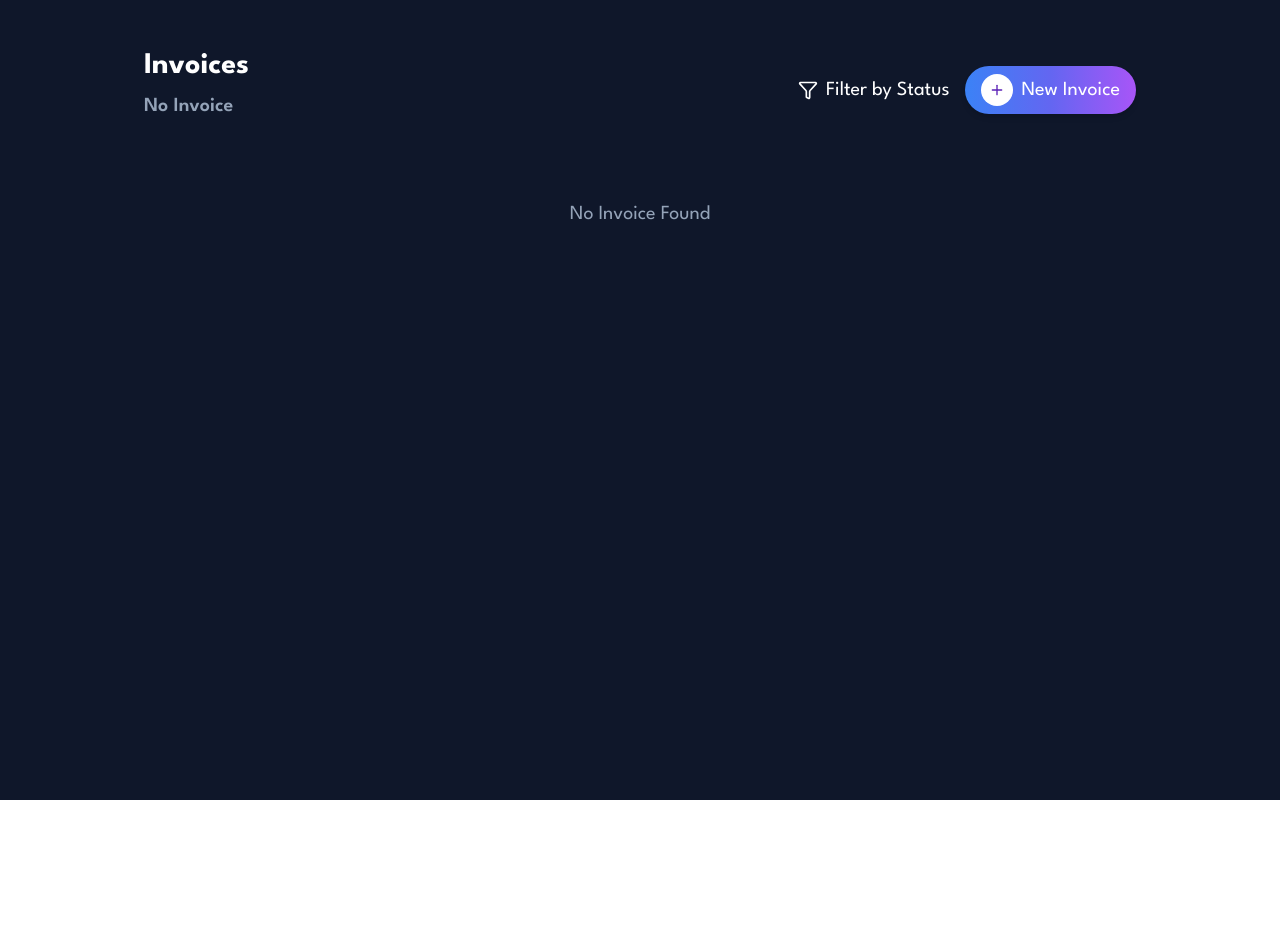
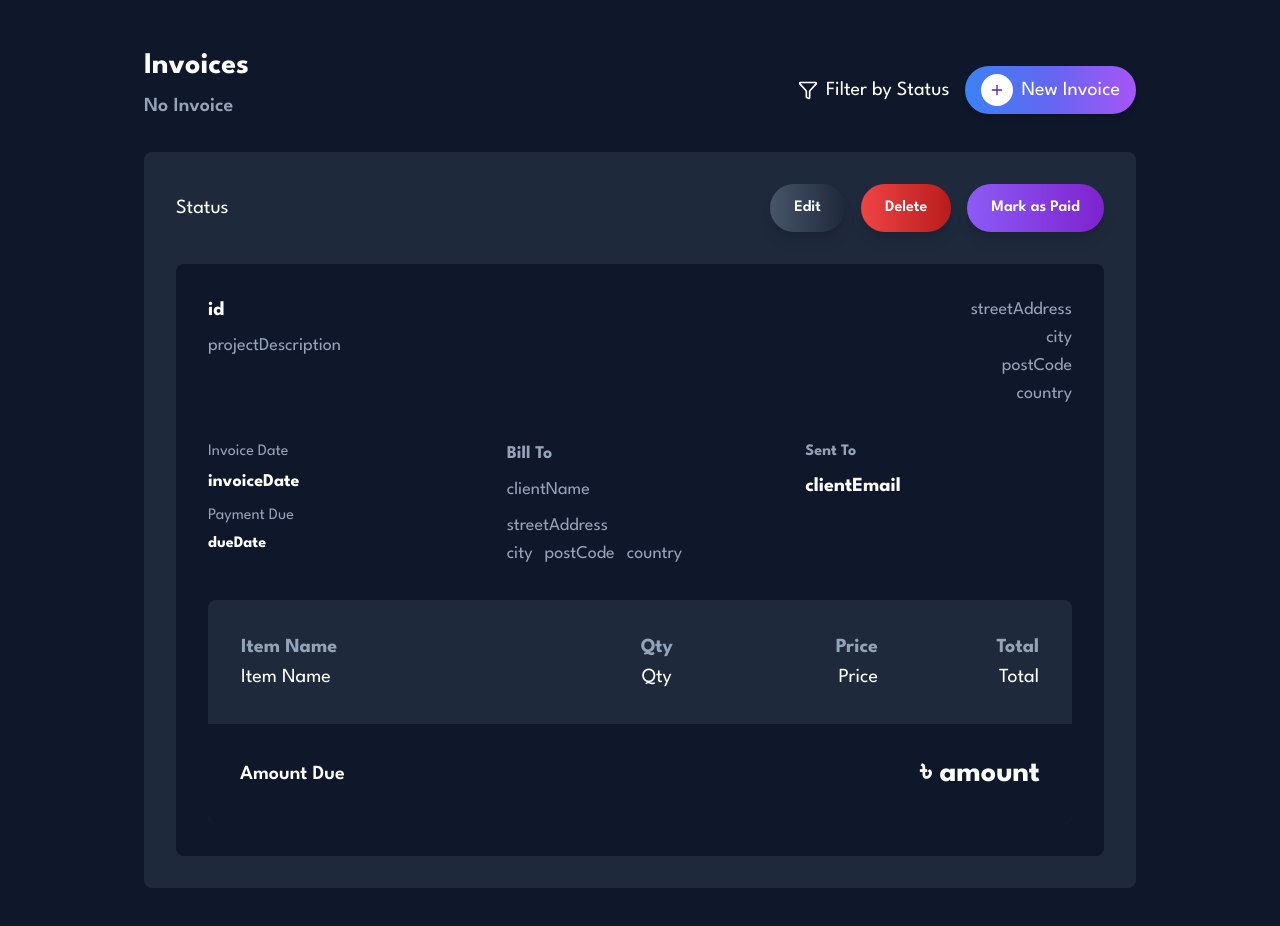
Before and after one commit to marleyDip/React-Invoice-Generator-App-Redux-Toolkit-Tailwind-CSS, a React (Vite) app: page / in a window 1280 px wide. Shown: the top 926 px of the page. Before the commit the page ends 800 px from the top, so only its background shows below. Built offline with nearby package versions, Linux system fonts and the light colour scheme.

Commit message:
Design Invoice Details

```diff
--- a/src/components/AppContent.jsx
+++ b/src/components/AppContent.jsx
@@ -3,6 +3,7 @@ import Header from "./Header";
 import InvoiceForm from "./InvoiceForm";
 import InvoiceList from "./InvoiceList";
 import { toggleForm } from "../store/invoiceSlice";
+import InvoiceDetails from "./InvoiceDetails";
 
 function AppContent() {
   const dispatch = useDispatch();
@@ -20,9 +21,11 @@ function AppContent() {
       <div className="max-w-5xl mx-auto px-4 py-12">
         <Header onNewInvoice={handleNewInvoice} />
 
-        <InvoiceList />
+        <InvoiceDetails />
 
-        {isFormOpen && <InvoiceForm />}
+        {/*  <InvoiceList />
+
+        {isFormOpen && <InvoiceForm />} */}
       </div>
     </div>
   );
--- /dev/null
+++ b/src/components/InvoiceDetails.jsx
@@ -0,0 +1,127 @@
+import React from "react";
+
+function InvoiceDetails() {
+  return (
+    <div className="bg-slate-800 rounded-lg p-4 sm:p-8">
+      {/* status & btn */}
+      <div className="flex justify-between items-center mb-4 sm:mb-8">
+        <div className="flex items-center space-x-4">
+          <span className="sm:text-xl">Status</span>
+        </div>
+
+        <div className="flex flex-nowrap space-x-2 sm:flex-row sm:space-x-4">
+          <button className="px-3 py-1.5 sm:px-6 sm:py-3 rounded-full text-white font-semibold bg-gradient-to-r from-slate-600 to-slate-800 hover:from-slate-500 hover:to-slate-700 shadow-lg hover:shadow-xl transform hover:scale-105 hover:-translate-y-0.5 transition-all duration-300 ease-out">
+            Edit
+          </button>
+
+          <button className="px-3 py-1.5 sm:px-6 sm:py-3 rounded-full text-white font-semibold bg-gradient-to-r from-red-500 to-red-700 hover:from-red-400 hover:to-red-600 shadow-lg hover:shadow-xl transform hover:scale-105 hover:-translate-y-0.5transition-all duration-300 ease-out">
+            Delete
+          </button>
+
+          <button className="px-3 py-1.5 sm:px-6 sm:py-3 rounded-full text-white font-semibold bg-gradient-to-r from-violet-500 to-purple-700 hover:from-violet-400 hover:to-purple-600 shadow-lg hover:shadow-xl transform hover:scale-105 hover:-translate-y-0.5 transition-all duration-300 ease-out">
+            Mark as Paid
+          </button>
+        </div>
+      </div>
+      {/* status & btn */}
+
+      {/* invoice details */}
+      <div className="bg-slate-900 rounded-lg p-8">
+        {/* bill form */}
+        <div className="flex justify-between mb-4 sm:mb-8">
+          <div>
+            <h2 className="sm:text-xl font-bold mb-2">id</h2>
+
+            <p className="text-slate-400 sm:text-lg">projectDescription</p>
+          </div>
+
+          <div className="text-right text-slate-400 text-sm sm:text-lg">
+            <p>streetAddress</p>
+            <p>city</p>
+            <p>postCode</p>
+            <p>country</p>
+          </div>
+        </div>
+        {/* bill form */}
+
+        {/* bill to */}
+        <div className="grid grid-cols-2 sm:grid-cols-3 gap-4 sm:gap-8 mb-4 sm:mb-8">
+          <div>
+            <p className="text-xs sm:text-base text-slate-400 sm:mb-1">
+              Invoice Date
+            </p>
+            <p className="text-sm font-medium sm:text-lg sm:font-bold mb-2">
+              invoiceDate
+            </p>
+
+            <p className="text-xs sm:text-base text-slate-400 sm:mb-1">
+              Payment Due
+            </p>
+            <p className="text-sm font-medium sm:text-base sm:font-bold">
+              dueDate
+            </p>
+          </div>
+
+          <div className="text-sm sm:text-lg transform -translate-x-1/4 sm:-translate-x-0 transition-transform">
+            <p className="text-slate-400 font-bold mb-1 sm:mb-2">Bill To</p>
+            <p className="text-slate-400 mb-1 sm:mb-2">clientName</p>
+            <p className="text-slate-400">streetAddress</p>
+
+            <div className="flex items-center space-x-1 sm:space-x-3">
+              <p className="text-slate-400">city</p>
+              <p className="text-slate-400">postCode</p>
+              <p className="text-slate-400">country</p>
+            </div>
+          </div>
+
+          <div>
+            <p className="text-slate-400 mb-1 sm:mb-2 font-bold">Sent To</p>
+            <p className="text-base font-semibold sm:text-xl sm:font-bold">
+              clientEmail
+            </p>
+          </div>
+        </div>
+        {/* bill to */}
+
+        {/* item details */}
+        <div className="bg-slate-800 rounded-lg overflow-hidden">
+          <div className="p-4 sm:p-8 text-sm sm:text-xl">
+            <table className="w-full">
+              <thead>
+                <tr className="text-slate-400">
+                  <th className="text-left">Item Name</th>
+                  <th className="text-center">Qty</th>
+                  <th className="text-right">Price</th>
+                  <th className="text-right">Total</th>
+                </tr>
+              </thead>
+
+              <tbody>
+                <tr className="text-white">
+                  <td className="text-left">Item Name</td>
+                  <td className="text-center">Qty</td>
+                  <td className="text-right">Price</td>
+                  <td className="text-right">Total</td>
+                </tr>
+              </tbody>
+            </table>
+          </div>
+
+          <div className="bg-slate-900 p-4 sm:p-8 flex items-center justify-between">
+            <span className="text-white text-base sm:text-xl font-medium sm:font-semibold">
+              Amount Due
+            </span>
+
+            <span className="text-2xl sm:text-3xl font-semibold sm:font-bold">
+              ৳ amount
+            </span>
+          </div>
+        </div>
+        {/* item details */}
+      </div>
+      {/* invoice details */}
+    </div>
+  );
+}
+
+export default InvoiceDetails;
```
